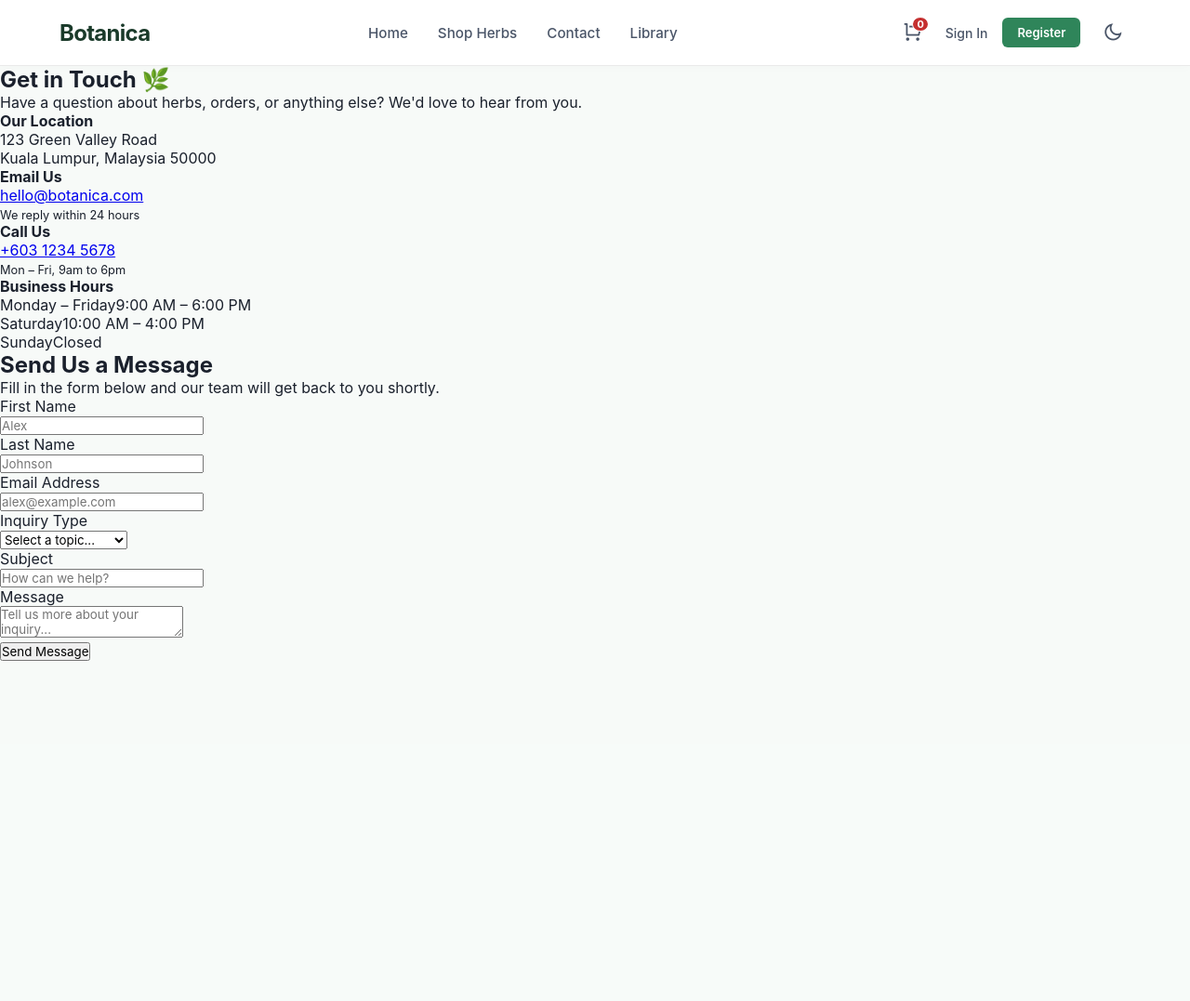
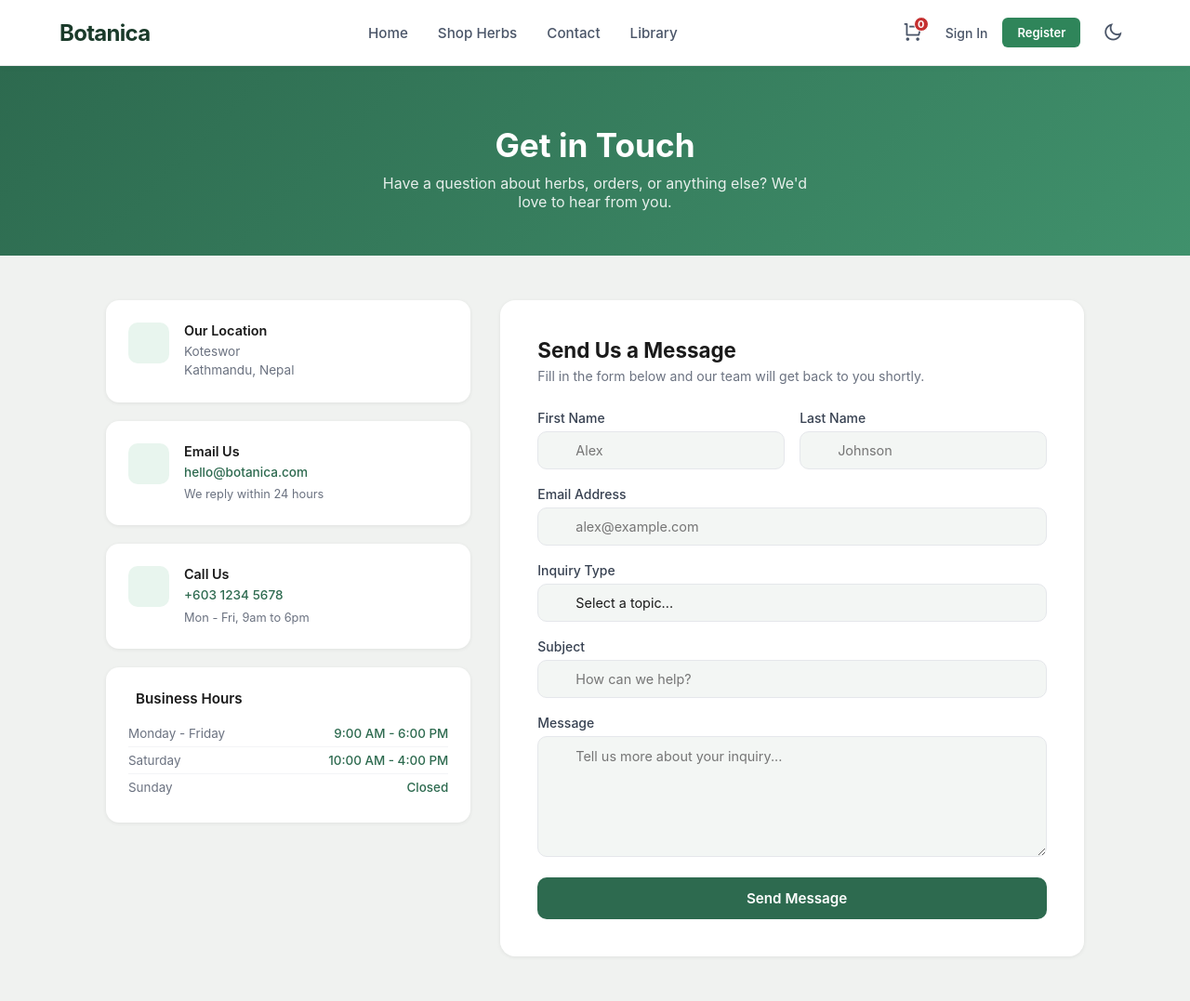
Before and after one commit to ManishKarki333/AI39C_Group9_Botanica, a Flask app: page /contact in a window 1280 px wide. Shown: the whole page at 93% size. Before the commit the page ends 711 px from the top, so only its background shows below. Run offline with Flask 3, Linux system fonts and the light colour scheme.

Commit message:
contact page UI update

```diff
--- /dev/null
+++ b/app/static/css/contact.css
@@ -0,0 +1,390 @@
+/* ── Reset & Base ── */
+*, *::before, *::after {
+  box-sizing: border-box;
+  margin: 0;
+  padding: 0;
+}
+
+body {
+  font-family: 'Inter', sans-serif;
+  background-color: #f0f2f0;
+  color: #1a1a1a;
+  min-height: 100vh;
+}
+
+/* ── Navbar ── */
+.navbar {
+  display: flex;
+  align-items: center;
+  justify-content: space-between;
+  padding: 16px 48px;
+  background: #ffffff;
+  border-bottom: 1px solid #e5e7eb;
+  position: sticky;
+  top: 0;
+  z-index: 100;
+}
+
+.navbar-brand {
+  font-size: 1.4rem;
+  font-weight: 700;
+  color: #1a1a1a;
+  text-decoration: none;
+}
+
+.navbar-links {
+  display: flex;
+  gap: 32px;
+  list-style: none;
+}
+
+.navbar-links a {
+  text-decoration: none;
+  color: #4b5563;
+  font-weight: 500;
+  font-size: 0.95rem;
+  transition: color 0.2s;
+}
+
+.navbar-links a:hover,
+.navbar-links a.active {
+  color: #2d6a4f;
+}
+
+.navbar-links a.active {
+  border-bottom: 2px solid #2d6a4f;
+  padding-bottom: 2px;
+}
+
+.navbar-actions {
+  display: flex;
+  align-items: center;
+  gap: 20px;
+}
+
+.navbar-actions a {
+  text-decoration: none;
+  color: #4b5563;
+  font-size: 0.95rem;
+  font-weight: 500;
+}
+
+.navbar-actions .btn-register {
+  background-color: #2d6a4f;
+  color: #ffffff;
+  padding: 8px 20px;
+  border-radius: 8px;
+  font-weight: 600;
+  transition: background 0.2s;
+}
+
+.navbar-actions .btn-register:hover {
+  background-color: #1e4d38;
+}
+
+.cart-icon {
+  position: relative;
+}
+
+.cart-badge {
+  position: absolute;
+  top: -6px;
+  right: -8px;
+  background: #e53e3e;
+  color: white;
+  font-size: 0.65rem;
+  border-radius: 50%;
+  width: 16px;
+  height: 16px;
+  display: flex;
+  align-items: center;
+  justify-content: center;
+  font-weight: 700;
+}
+
+/* ── Page Hero ── */
+.contact-hero {
+  background: linear-gradient(135deg, #2d6a4f 0%, #40916c 100%);
+  color: white;
+  text-align: center;
+  padding: 64px 24px 48px;
+}
+
+.contact-hero h1 {
+  font-size: 2.2rem;
+  font-weight: 700;
+  margin-bottom: 10px;
+}
+
+.contact-hero p {
+  font-size: 1rem;
+  opacity: 0.88;
+  max-width: 480px;
+  margin: 0 auto;
+}
+
+/* ── Main Layout ── */
+.contact-wrapper {
+  max-width: 1100px;
+  margin: 48px auto;
+  padding: 0 24px;
+  display: grid;
+  grid-template-columns: 1fr 1.6fr;
+  gap: 32px;
+}
+
+/* ── Info Cards ── */
+.contact-info {
+  display: flex;
+  flex-direction: column;
+  gap: 20px;
+}
+
+.info-card {
+  background: #ffffff;
+  border-radius: 14px;
+  padding: 24px;
+  display: flex;
+  align-items: flex-start;
+  gap: 16px;
+  box-shadow: 0 1px 4px rgba(0,0,0,0.07);
+  transition: box-shadow 0.2s;
+}
+
+.info-card:hover {
+  box-shadow: 0 4px 16px rgba(45,106,79,0.12);
+}
+
+.info-icon {
+  width: 44px;
+  height: 44px;
+  background: #e8f5ee;
+  border-radius: 10px;
+  display: flex;
+  align-items: center;
+  justify-content: center;
+  flex-shrink: 0;
+}
+
+.info-icon i {
+  color: #2d6a4f;
+  font-size: 1.1rem;
+}
+
+.info-text h4 {
+  font-size: 0.9rem;
+  font-weight: 600;
+  color: #1a1a1a;
+  margin-bottom: 4px;
+}
+
+.info-text p {
+  font-size: 0.85rem;
+  color: #6b7280;
+  line-height: 1.5;
+}
+
+.info-text a {
+  color: #2d6a4f;
+  text-decoration: none;
+  font-weight: 500;
+}
+
+/* Business Hours Card */
+.hours-card {
+  background: #ffffff;
+  border-radius: 14px;
+  padding: 24px;
+  box-shadow: 0 1px 4px rgba(0,0,0,0.07);
+}
+
+.hours-card h4 {
+  font-size: 0.95rem;
+  font-weight: 600;
+  color: #1a1a1a;
+  margin-bottom: 14px;
+  display: flex;
+  align-items: center;
+  gap: 8px;
+}
+
+.hours-card h4 i {
+  color: #2d6a4f;
+}
+
+.hours-row {
+  display: flex;
+  justify-content: space-between;
+  font-size: 0.84rem;
+  color: #6b7280;
+  padding: 6px 0;
+  border-bottom: 1px solid #f3f4f6;
+}
+
+.hours-row:last-child { border-bottom: none; }
+.hours-row span:last-child { color: #2d6a4f; font-weight: 500; }
+
+/* ── Contact Form Card ── */
+.contact-form-card {
+  background: #ffffff;
+  border-radius: 16px;
+  padding: 40px;
+  box-shadow: 0 1px 4px rgba(0,0,0,0.07);
+}
+
+.contact-form-card h2 {
+  font-size: 1.4rem;
+  font-weight: 700;
+  color: #1a1a1a;
+  margin-bottom: 6px;
+}
+
+.contact-form-card p {
+  font-size: 0.88rem;
+  color: #6b7280;
+  margin-bottom: 28px;
+}
+
+/* Flash Messages */
+.flash-message {
+  display: flex;
+  align-items: center;
+  gap: 10px;
+  padding: 12px 16px;
+  border-radius: 10px;
+  font-size: 0.88rem;
+  margin-bottom: 20px;
+}
+
+.flash-success {
+  background: #e8f5ee;
+  color: #2d6a4f;
+  border: 1px solid #b7dfc9;
+}
+
+.flash-error {
+  background: #fef2f2;
+  color: #dc2626;
+  border: 1px solid #fecaca;
+}
+
+/* Form Fields */
+.form-row {
+  display: grid;
+  grid-template-columns: 1fr 1fr;
+  gap: 16px;
+}
+
+.form-group {
+  margin-bottom: 18px;
+}
+
+.form-group label {
+  display: block;
+  font-size: 0.875rem;
+  font-weight: 500;
+  color: #374151;
+  margin-bottom: 6px;
+}
+
+.input-wrapper {
+  position: relative;
+}
+
+.input-wrapper i {
+  position: absolute;
+  left: 14px;
+  top: 50%;
+  transform: translateY(-50%);
+  color: #9ca3af;
+  font-size: 0.9rem;
+}
+
+.input-wrapper.textarea-wrap i {
+  top: 16px;
+  transform: none;
+}
+
+.form-control {
+  width: 100%;
+  padding: 11px 14px 11px 40px;
+  background: #f3f6f4;
+  border: 1.5px solid #e5e7eb;
+  border-radius: 10px;
+  font-size: 0.9rem;
+  color: #1a1a1a;
+  font-family: 'Inter', sans-serif;
+  transition: border-color 0.2s, box-shadow 0.2s;
+  outline: none;
+}
+
+.form-control:focus {
+  border-color: #2d6a4f;
+  box-shadow: 0 0 0 3px rgba(45,106,79,0.1);
+  background: #ffffff;
+}
+
+select.form-control {
+  appearance: none;
+  cursor: pointer;
+}
+
+textarea.form-control {
+  padding-top: 12px;
+  resize: vertical;
+  min-height: 130px;
+}
+
+.select-arrow {
+  position: absolute;
+  right: 14px;
+  top: 50%;
+  transform: translateY(-50%);
+  color: #9ca3af;
+  pointer-events: none;
+  font-size: 0.8rem;
+}
+
+/* Submit Button */
+.btn-submit {
+  width: 100%;
+  padding: 13px;
+  background-color: #2d6a4f;
+  color: #ffffff;
+  border: none;
+  border-radius: 10px;
+  font-size: 0.95rem;
+  font-weight: 600;
+  cursor: pointer;
+  display: flex;
+  align-items: center;
+  justify-content: center;
+  gap: 10px;
+  transition: background 0.2s, transform 0.1s;
+  font-family: 'Inter', sans-serif;
+  margin-top: 8px;
+}
+
+.btn-submit:hover { background-color: #1e4d38; }
+.btn-submit:active { transform: scale(0.99); }
+
+/* ── Footer ── */
+footer {
+  background: #1a1a1a;
+  color: #9ca3af;
+  text-align: center;
+  padding: 24px;
+  font-size: 0.84rem;
+  margin-top: 64px;
+}
+
+footer span { color: #2d6a4f; font-weight: 600; }
+
+/* ── Responsive ── */
+@media (max-width: 768px) {
+  .contact-wrapper { grid-template-columns: 1fr; }
+  .form-row { grid-template-columns: 1fr; }
+  .navbar { padding: 16px 24px; }
+  .navbar-links { display: none; }
+  .contact-form-card { padding: 24px; }
+}
--- a/app/templates/contact.html
+++ b/app/templates/contact.html
@@ -1,10 +1,14 @@
 {% extends "base.html" %}
 
-{% block title %}Contact Us – Botanica{% endblock %}
+{% block title %}Contact Us - Botanica{% endblock %}
+
+{% block css %}
+  <link rel="stylesheet" href="{{ url_for('static', filename='css/contact.css') }}">
+{% endblock %}
 
 {% block content %}
   <section class="contact-hero">
-    <h1>Get in Touch 🌿</h1>
+    <h1>Get in Touch</h1>
     <p>Have a question about herbs, orders, or anything else? We'd love to hear from you.</p>
   </section>
 
@@ -16,7 +20,7 @@
         <div class="info-icon"><i class="fas fa-map-marker-alt"></i></div>
         <div class="info-text">
           <h4>Our Location</h4>
-          <p>123 Green Valley Road<br>Kuala Lumpur, Malaysia 50000</p>
+          <p>Koteswor<br>Kathmandu, Nepal</p>
         </div>
       </div>
 
@@ -34,14 +38,14 @@
         <div class="info-text">
           <h4>Call Us</h4>
           <p><a href="tel:+60312345678">+603 1234 5678</a></p>
-          <p style="margin-top:4px; font-size:0.8rem;">Mon – Fri, 9am to 6pm</p>
+          <p style="margin-top:4px; font-size:0.8rem;">Mon - Fri, 9am to 6pm</p>
         </div>
       </div>
 
       <div class="hours-card">
         <h4><i class="fas fa-clock"></i> Business Hours</h4>
-        <div class="hours-row"><span>Monday – Friday</span><span>9:00 AM – 6:00 PM</span></div>
-        <div class="hours-row"><span>Saturday</span><span>10:00 AM – 4:00 PM</span></div>
+        <div class="hours-row"><span>Monday - Friday</span><span>9:00 AM - 6:00 PM</span></div>
+        <div class="hours-row"><span>Saturday</span><span>10:00 AM - 4:00 PM</span></div>
         <div class="hours-row"><span>Sunday</span><span>Closed</span></div>
       </div>
 
```
